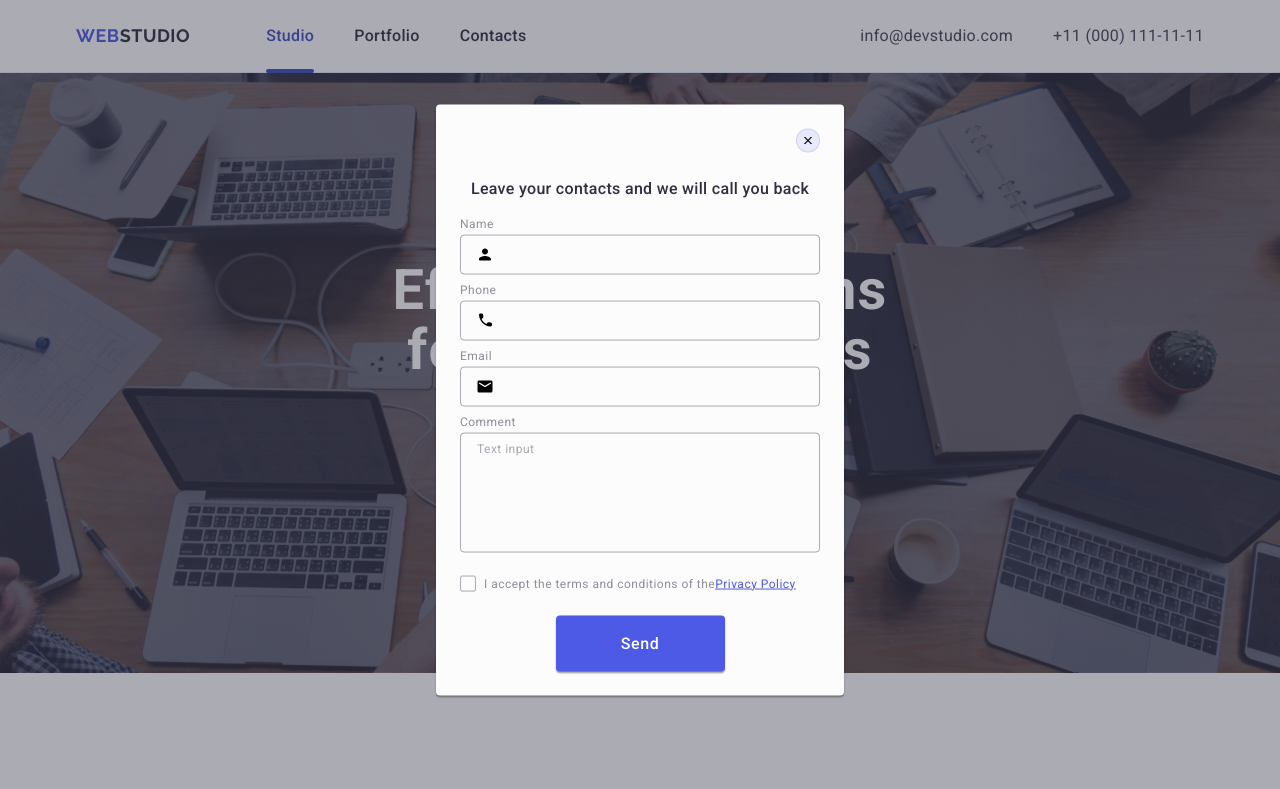
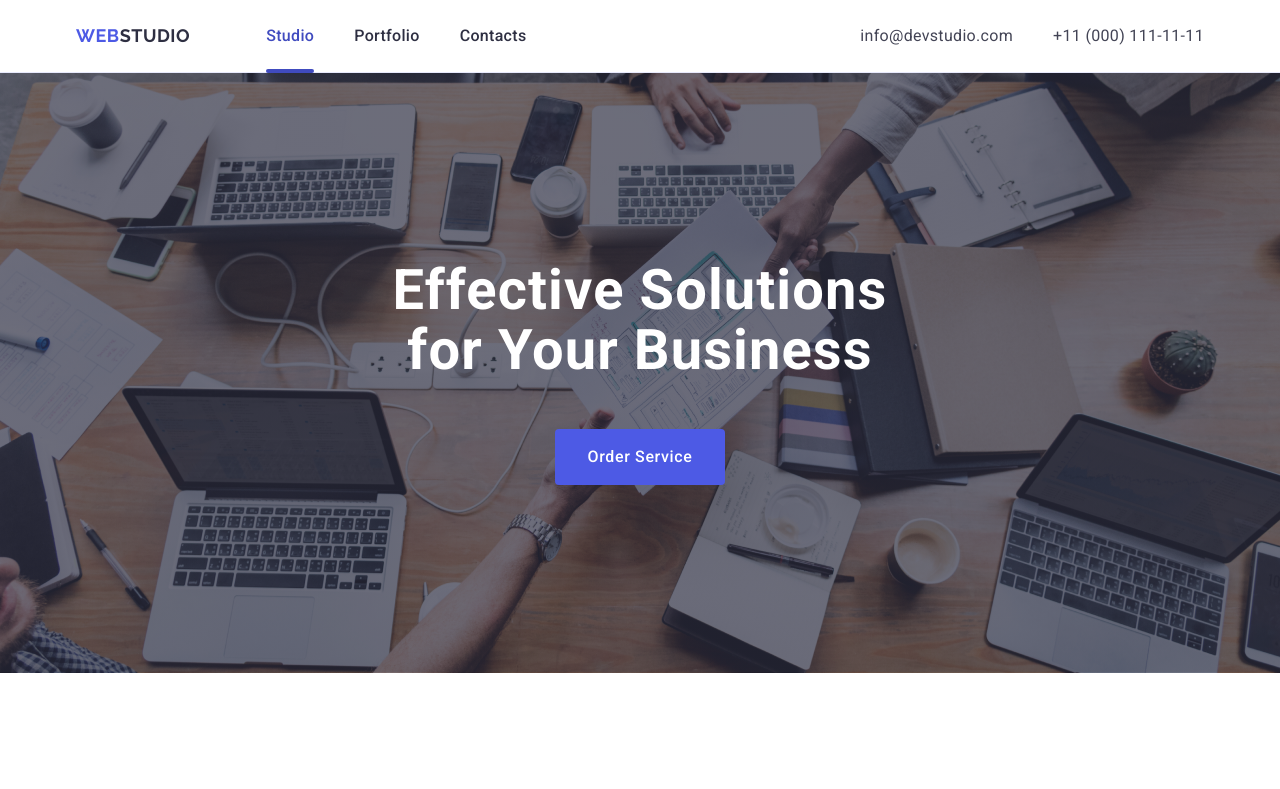
Before and after one commit to AndriyV2504/goit-markup-hw-06, a plain HTML site: page index.html in a window 1280 px wide. Shown: the top 789 px of the page. Drawn offline with nearby package versions, Linux system fonts and the light colour scheme.

Commit message:
modal js

```diff
--- a/css/styles.css
+++ b/css/styles.css
@@ -576,10 +576,10 @@ img {
     pointer-events: none;
 }
 
-.is-open {
-    opacity: 1;
-    visibility: visible;
-    pointer-events: auto;
+.is-hidden {
+    opacity: 0;
+    visibility: hidden;
+    pointer-events: none;
 }
 
 .modal-window {
--- a/index.html
+++ b/index.html
@@ -49,7 +49,7 @@
         <section class="effective">
             <div class="container effective-container">
                 <h1 class="effective-title">Effective Solutions for Your Business</h1>
-                <button type="button" class="effective-btn">Order Service</button>
+                <button type="button" data-modal-open class="effective-btn">Order Service</button>
             </div>
         </section>
 
@@ -409,9 +409,9 @@
         </div>
     </footer>
 
-    <div class="backdrop is-open">
+    <div data-modal class="backdrop is-hidden">
         <div class="modal-window">
-            <button type="button" class="modal-btn">
+            <button type="button" data-modal-close class="modal-btn">
                 <svg class="btn-icon-close" width="8" height="8">
                     <use href="./images/icons.svg#icon-close-black"></use>
                 </svg>
```
